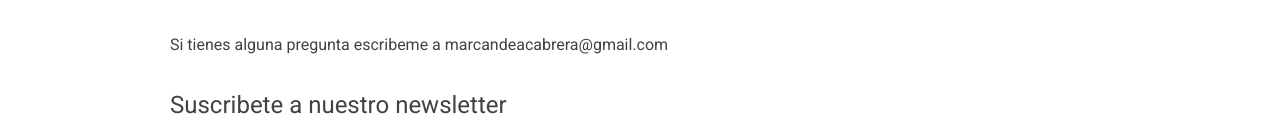
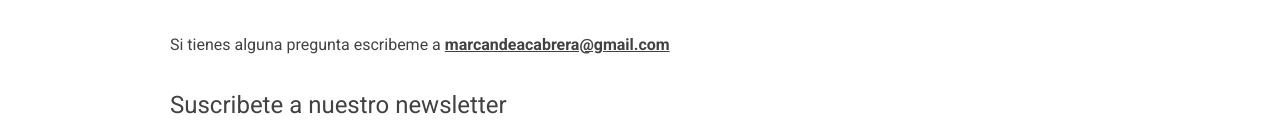
Before and after one commit to marcancabrera/nemium-a, a plain HTML site: page index.html in a window 1280 px wide. Shown: the part 6865-6988 px from the top of the page. Drawn offline with Linux system fonts and the light colour scheme.

Commit message:
Apply underline  in mail

```diff
--- a/index.css
+++ b/index.css
@@ -256,6 +256,11 @@ details ol li a:hover{
   padding-inline-end: 20px;
 }
 
+main p span{
+  font-size: 16px;
+  text-decoration: underline;
+}
+
 /* Form section*/
 
 .section-form {
--- a/index.html
+++ b/index.html
@@ -294,7 +294,7 @@
             </div>
           </div>
           <p>
-            Si tienes alguna pregunta escribeme a marcandeacabrera@gmail.com
+            Si tienes alguna pregunta escribeme a <span>marcandeacabrera@gmail.com</span>
           </p>
         </section>
         <section class="section-form">
```
